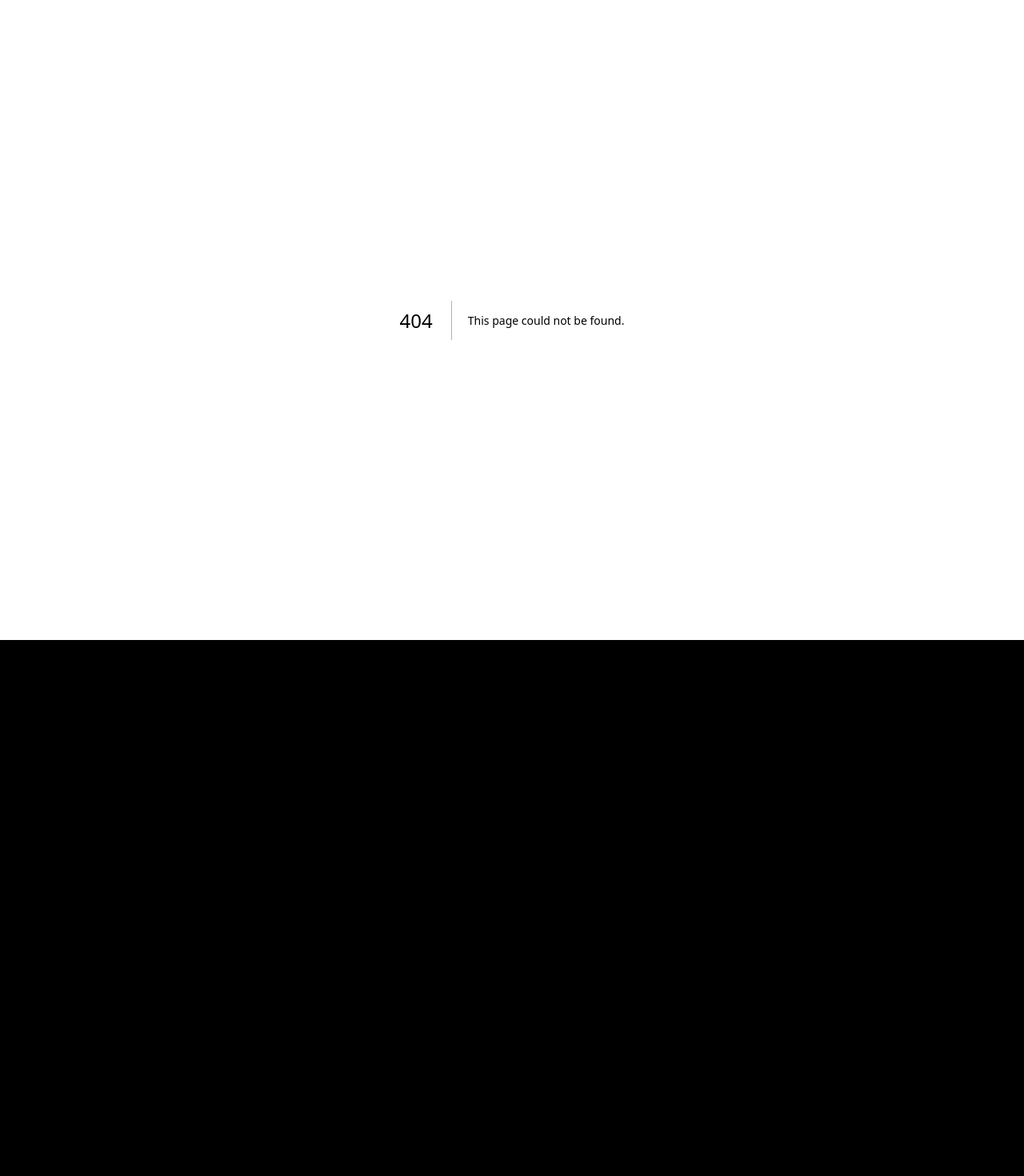
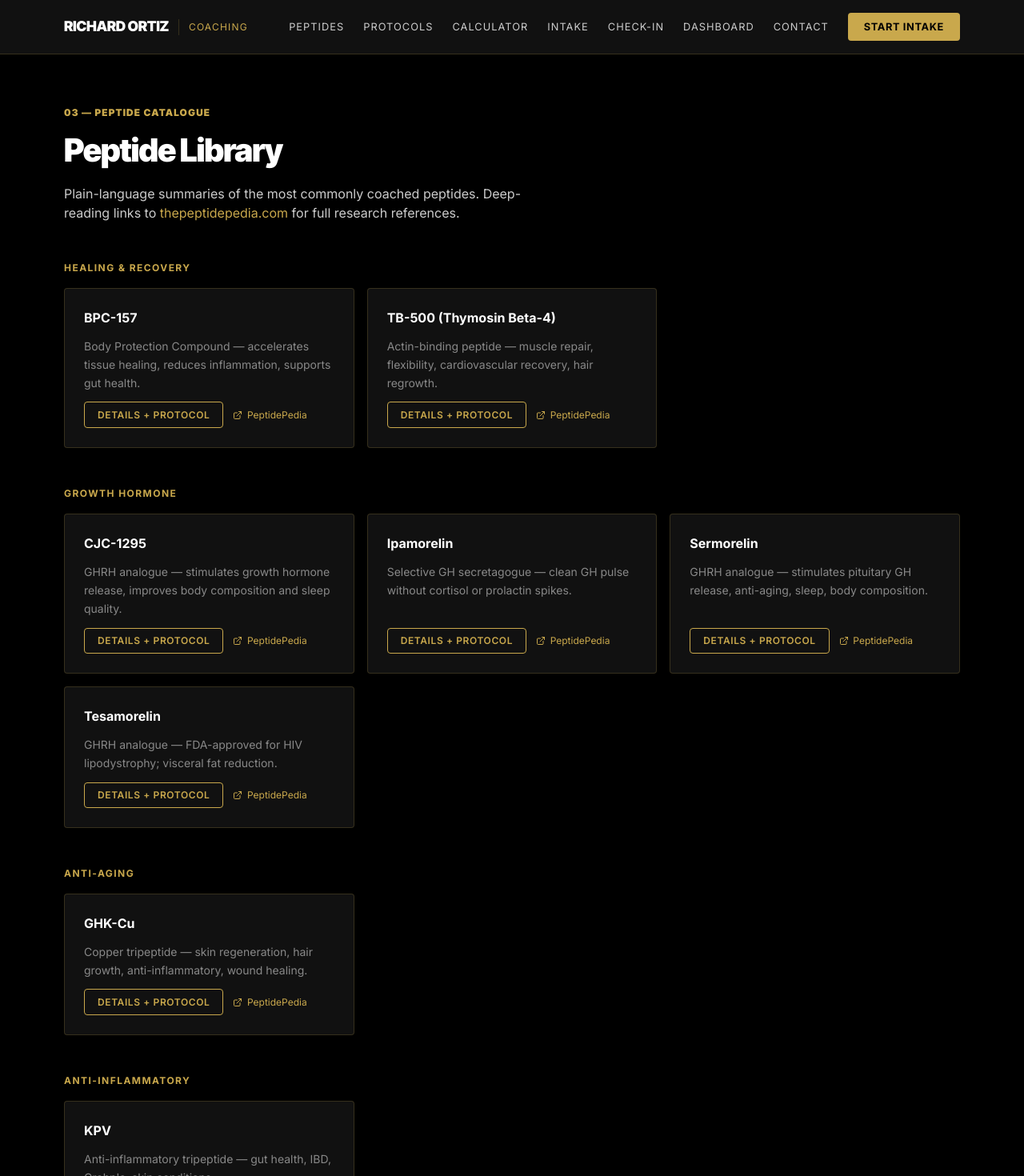
Before and after one commit to asaasinai/richard-ortiz-coaching, a Next.js app: page /peptides in a window 1280 px wide. Before the commit this address had no page. Shown: the top 1470 px of the page at 80% size. Before the commit the page ends 800 px from the top, so only its background shows below. Built offline with nearby package versions, Linux system fonts and the light colour scheme.

Commit message:
scaffold: src/app/peptides/page.tsx

```diff
--- /dev/null
+++ b/src/app/peptides/page.tsx
@@ -0,0 +1,60 @@
+import Nav from "@/components/Nav"
+import Footer from "@/components/Footer"
+import Link from "next/link"
+import { ExternalLink } from "lucide-react"
+
+const peptides = [
+  { name: "BPC-157", slug: "bpc-157", summary: "Body Protection Compound — accelerates tissue healing, reduces inflammation, supports gut health.", category: "Healing & Recovery" },
+  { name: "CJC-1295", slug: "cjc-1295", summary: "GHRH analogue — stimulates growth hormone release, improves body composition and sleep quality.", category: "Growth Hormone" },
+  { name: "GHK-Cu", slug: "ghk-cu", summary: "Copper tripeptide — skin regeneration, hair growth, anti-inflammatory, wound healing.", category: "Anti-Aging" },
+  { name: "Ipamorelin", slug: "ipamorelin", summary: "Selective GH secretagogue — clean GH pulse without cortisol or prolactin spikes.", category: "Growth Hormone" },
+  { name: "KPV", slug: "kpv", summary: "Anti-inflammatory tripeptide — gut health, IBD, Crohn's, skin conditions.", category: "Anti-Inflammatory" },
+  { name: "Melanotan II", slug: "melanotan-ii", summary: "Melanocortin agonist — tanning, libido, appetite suppression.", category: "Cosmetic & Libido" },
+  { name: "PT-141 (Bremelanotide)", slug: "pt-141", summary: "Central nervous system-acting libido enhancer — FDA-approved for female sexual dysfunction.", category: "Libido" },
+  { name: "Semaglutide", slug: "semaglutide", summary: "GLP-1 receptor agonist — weight loss, blood sugar regulation, appetite suppression.", category: "Weight Management" },
+  { name: "Sermorelin", slug: "sermorelin", summary: "GHRH analogue — stimulates pituitary GH release, anti-aging, sleep, body composition.", category: "Growth Hormone" },
+  { name: "TB-500 (Thymosin Beta-4)", slug: "tb-500", summary: "Actin-binding peptide — muscle repair, flexibility, cardiovascular recovery, hair regrowth.", category: "Healing & Recovery" },
+  { name: "Tesamorelin", slug: "tesamorelin", summary: "GHRH analogue — FDA-approved for HIV lipodystrophy; visceral fat reduction.", category: "Growth Hormone" },
+  { name: "Tirzepatide", slug: "tirzepatide", summary: "Dual GIP/GLP-1 agonist — superior weight loss, metabolic health, insulin sensitivity.", category: "Weight Management" },
+]
+
+const categories = [...new Set(peptides.map(p => p.category))]
+
+export default function PeptidesPage() {
+  return (
+    <>
+      <Nav />
+      <div className="max-w-6xl mx-auto px-4 py-16">
+        <span className="section-num">03 — Peptide Catalogue</span>
+        <h1 style={{ fontFamily: "Inter Tight, sans-serif", fontWeight: 900, fontSize: "2.5rem", letterSpacing: "-0.03em" }}>Peptide Library</h1>
+        <p style={{ color: "var(--text-soft)", marginTop: "0.75rem", maxWidth: 600 }}>
+          Plain-language summaries of the most commonly coached peptides. Deep-reading links to{" "}
+          <a href="https://thepeptidepedia.com" target="_blank" rel="noopener" style={{ color: "var(--gold)" }}>thepeptidepedia.com</a>{" "}
+          for full research references.
+        </p>
+
+        {categories.map(cat => (
+          <div key={cat} className="mt-12">
+            <h2 style={{ fontSize: "0.75rem", color: "var(--gold)", letterSpacing: "0.12em", textTransform: "uppercase", fontWeight: 700, marginBottom: "1rem" }}>{cat}</h2>
+            <div className="grid md:grid-cols-2 lg:grid-cols-3 gap-4">
+              {peptides.filter(p => p.category === cat).map(p => (
+                <div key={p.slug} className="card flex flex-col gap-3 hover:border-gold transition-colors" style={{ borderColor: "var(--border)" }}>
+                  <h3 style={{ fontWeight: 700, fontSize: "1rem" }}>{p.name}</h3>
+                  <p style={{ color: "var(--text-mute)", fontSize: "0.875rem", lineHeight: 1.65, flex: 1 }}>{p.summary}</p>
+                  <div className="flex gap-3 flex-wrap">
+                    <Link href={`/peptides/${p.slug}`} className="btn-outline" style={{ padding: "0.4rem 1rem", fontSize: "0.75rem" }}>Details + Protocol</Link>
+                    <a href={`https://thepeptidepedia.com/peptides/${p.slug}`} target="_blank" rel="noopener"
+                      style={{ display: "inline-flex", alignItems: "center", gap: "0.35rem", fontSize: "0.75rem", color: "var(--gold)" }}>
+                      <ExternalLink size={12} /> PeptidePedia
+                    </a>
+                  </div>
+                </div>
+              ))}
+            </div>
+          </div>
+        ))}
+      </div>
+      <Footer />
+    </>
+  )
+}
```
